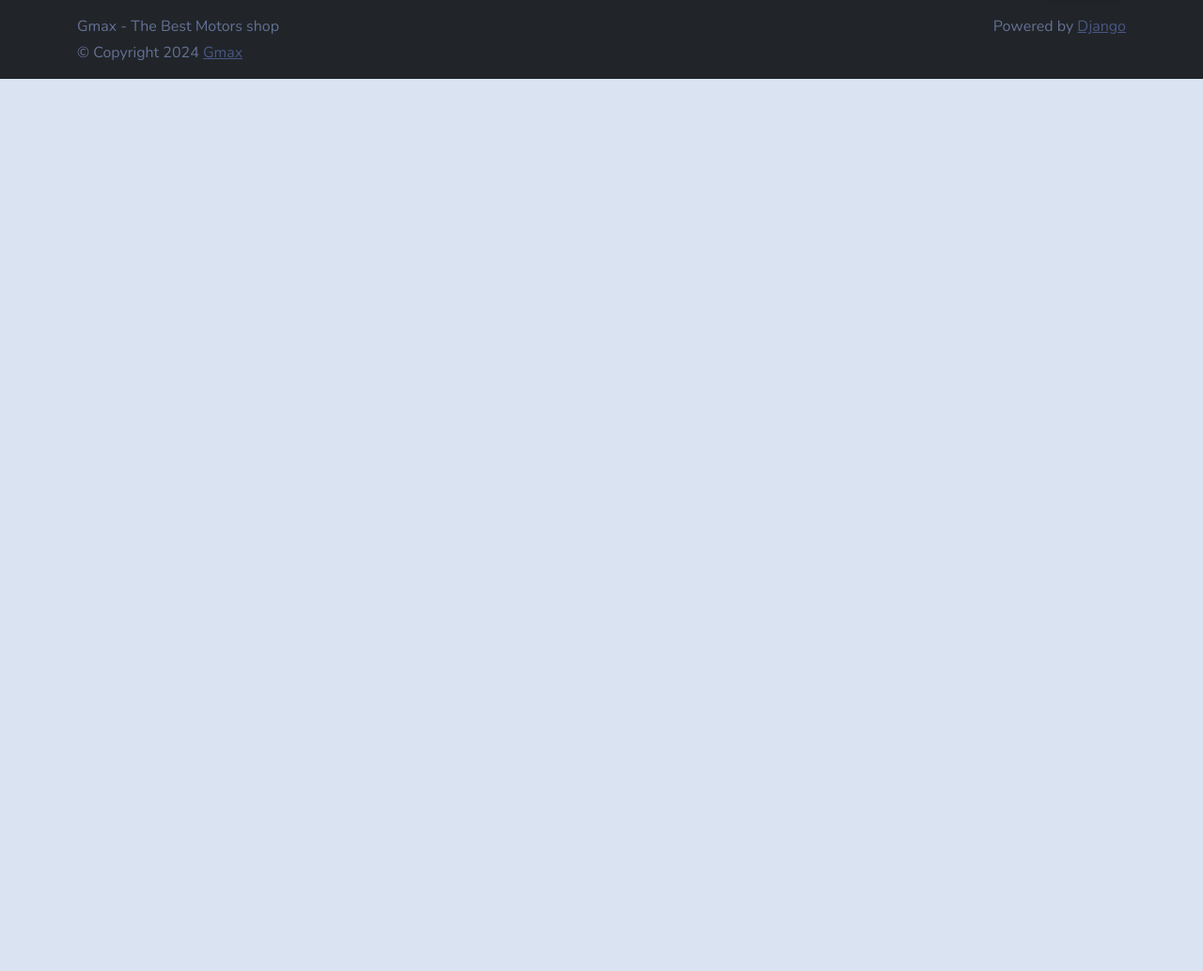
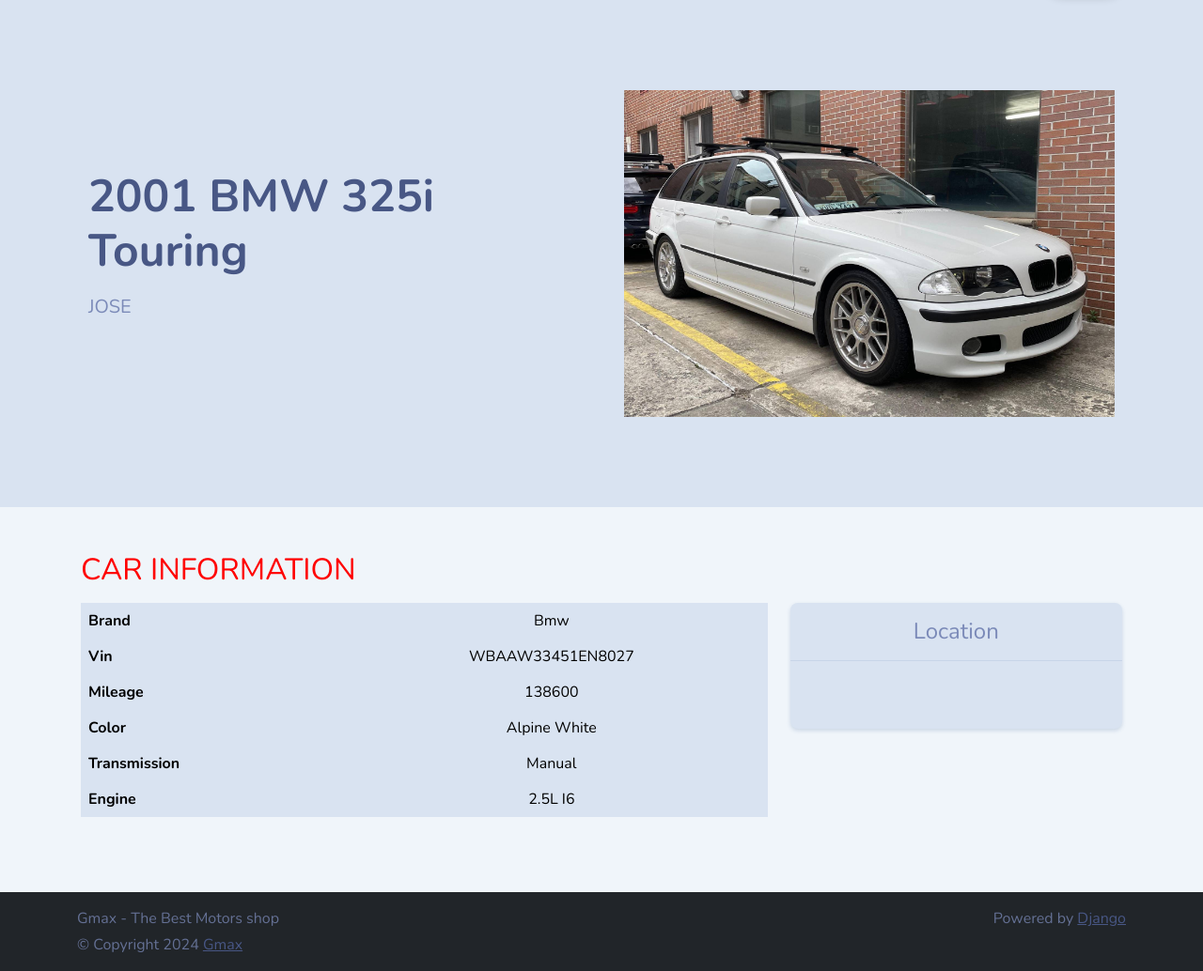
Before and after one commit to 2003gichohiwaweru/Gmax_Web_App, a Django app: page /listing/058d735c-064a-4adb-8527-4df058f0468b/ in a window 1280 px wide. Shown: the part 72-1106 px from the top of the page at 94% size. Before the commit the page ends 156 px from the top, so only its background shows below. Run offline with Django 5.2, Linux system fonts and the light colour scheme; a user stored in the database is signed in; data comes from the database, SQL or seed files in the repository; some libraries are stand-ins or nearby versions.

Commit message:
listing.html styling

```diff
--- a/src/main/templates/components/car_listing_card.html
+++ b/src/main/templates/components/car_listing_card.html
@@ -20,7 +20,7 @@
         <p class="card-text">{{listing.description}}</p>
         <div class="d-flex justify-content-between align-items-center">
             <div class="btn-group">
-                <a class="btn btn-sm btn-outline-primary" type="button">
+                <a  href="{% url 'listing' id=listing.id %}"class="btn btn-sm btn-outline-primary" type="button">
                     view
                 </a>
                 {% if listing.seller.user == request.user %}
--- a/src/main/templates/views/listing.html
+++ b/src/main/templates/views/listing.html
@@ -9,6 +9,78 @@
 
 {% block 'body'%}
 <main>
+    <section class="container col-xxl-8 px-4 py-5">
+        <div class="row flex-lg-lg-row-reverse align-items-center g-5 py-5">
+            <div class="col-6">
+                <h1 class="display-5 fw-bold lh-2 mb-3">{{ listing.model}}</h1>
+                <p class="lead">{{ listing.seller.user.username}}</p>
+            </div>
+            <div class=" col-10 col-sm-8 col-lg-6">
+                <img src="{{listing.image.url}}" class="d-block mx-lg-auto img-fluid" width ="1920" height="1080"
+                     loading="lazy"/>
+
+            </div>
+
+        </div>
+
+    </section>
+    <div class="bg-light">
+        <div class="container px-3 py-5">
+            <h2 class="mb-3 border-bottom" style="color: red">CAR INFORMATION</h2>
+            <div class="row row-cols-1 row-cols-md-4 mb-3 text-center ">
+                <div class="col-lg-8">
+                    <div class="table-responsive">
+                        <table class="table text-center">
+                            <tbody>
+                                <tr>
+                                    <th scope="row" class="text text-start mx-5">Brand</th>
+                                    <td>{{ listing.brands|capfirst}}</td>
+                                </tr>
+                                <tr>
+                                    <th scope="row" class="text text-start">Vin</th>
+                                    <td>{{ listing.vin|capfirst}}</td>
+                                </tr>
+                                <tr>
+                                    <th scope="row" class="text text-start">Mileage</th>
+                                    <td>{{ listing.mileage}}</td>
+                                </tr>
+                                <tr>
+                                    <th scope="row" class="text text-start">Color</th>
+                                    <td>{{ listing.color|capfirst}}</td>
+                                </tr>
+                                <tr>
+                                    <th scope="row" class="text text-start">Transmission</th>
+                                    <td>{{ listing.transmission|capfirst}}</td>
+                                </tr>
+                                <tr>
+                                    <th scope="row" class="text text-start">Engine</th>
+                                    <td>{{ listing.engine|capfirst}}</td>
+                                </tr>
+                            </tbody>
+                        </table>
+                    </div>
+                </div>
+                <div class="col-lg-4">
+                    <div class="card mb-4 rounded-3 shadow-sm">
+                        <div class="card-header py-3">
+                            <h4 class="my-0 fw-normal">Location</h4>
+
+                        </div>
+                        <div class="card-body">
+                            <ul class="list-unstyled mt-3 mb-4">
+                                <li>{{listing.location.city}}<li>
+                            </ul>
+                        </div>
+
+                    </div>
+
+                </div>
+
+            </div>
+
+        </div>
+
+    </div>
 
 </main>
 {% endblock %}
```
